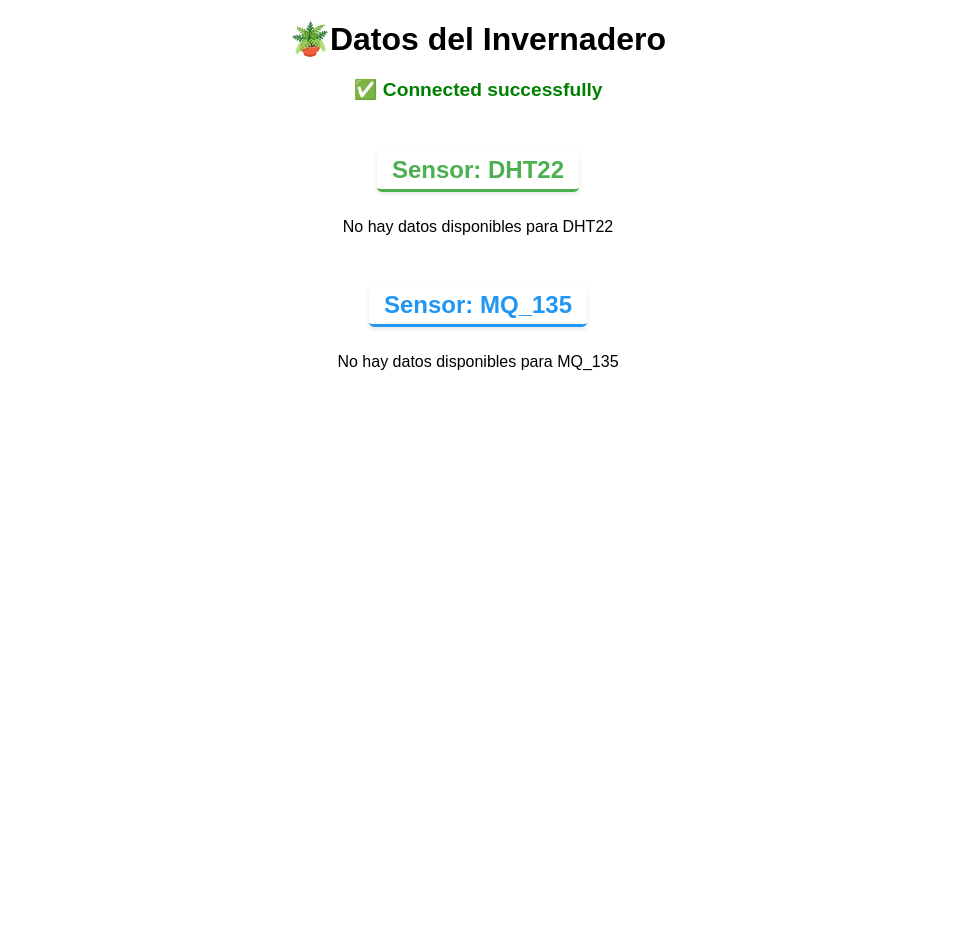
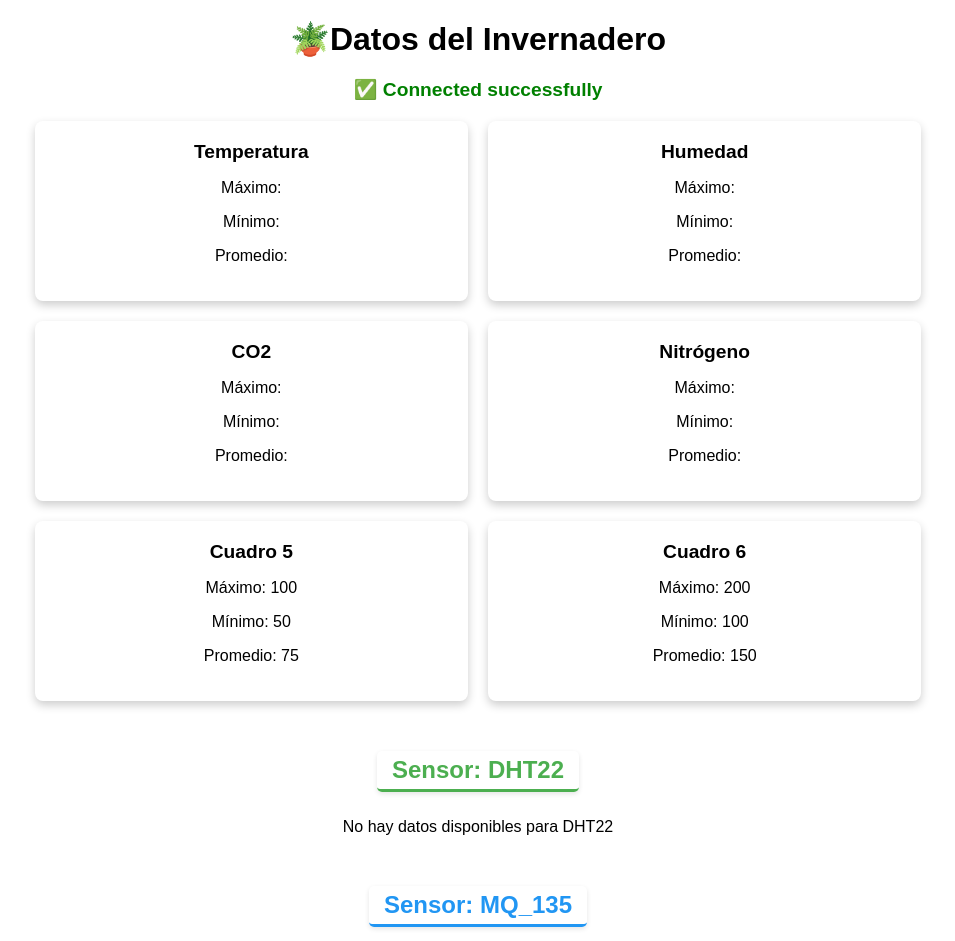
Before and after one commit to scortua/ICCS_PROJECT, a PHP site: page / in a window 1280 px wide. Shown: the top 941 px of the page, without its empty margins (162-1117 px from the left). Before the commit the page ends 371 px from the top, so only its background shows below. Run offline with PHP 8.4, Linux system fonts and the light colour scheme; data that the repository does not hold is empty.

Commit message:
Cambio vizualizacion datos locales

```diff
--- a/Code/WEB/LOCAL/index.php
+++ b/Code/WEB/LOCAL/index.php
@@ -95,6 +95,26 @@
             text-align: center;
             margin-top: 30px;
         }
+
+        /* Estilos para los cuadros */
+        .cuadros-container {
+            display: flex;
+            flex-wrap: wrap;
+            justify-content: center;
+            gap: 20px;
+        }
+        .cuadro {
+            width: calc(33.333% - 20px);
+            box-shadow: 0 4px 10px rgba(0,0,0,0.2);
+            border-radius: 8px;
+            padding: 20px;
+            text-align: center;
+        }
+        .cuadro-title {
+            font-size: 1.2em;
+            font-weight: bold;
+            margin-bottom: 10px;
+        }
     </style>
 </head>
 <body>
@@ -130,6 +150,33 @@
             'MQ_135' => 'azul'
             // Puedes añadir más sensores aquí
         );
+
+        // Títulos de las cajas
+        $titulosCajas = array('Temperatura', 'Humedad', 'CO2', 'Nitrógeno', 'Cuadro 5', 'Cuadro 6');
+
+        // Consultas SQL para obtener los valores máximos, mínimos y promedios
+        $queries = array(
+            'Temperatura' => "SELECT MAX(temperatura) as max, MIN(temperatura) as min, AVG(temperatura) as avg FROM DHT22",
+            'Humedad' => "SELECT MAX(humedad) as max, MIN(humedad) as min, AVG(humedad) as avg FROM DHT22",
+            'CO2' => "SELECT MAX(co2) as max, MIN(co2) as min, AVG(co2) as avg FROM MQ_135",
+            'Nitrógeno' => "SELECT MAX(N) as max, MIN(N) as min, AVG(N) as avg FROM MQ_135",
+            'Cuadro 5' => "SELECT 100 as max, 50 as min, 75 as avg", // Ejemplo estático
+            'Cuadro 6' => "SELECT 200 as max, 100 as min, 150 as avg" // Ejemplo estático
+        );
+
+        echo '<div class="cuadros-container">';
+        foreach ($titulosCajas as $titulo) {
+            $result = $conn->query($queries[$titulo]);
+            if ($result && $row = $result->fetch_assoc()) {
+                echo "<div class='cuadro'>";
+                echo "<div class='cuadro-title'>" . htmlspecialchars($titulo) . "</div>";
+                echo "<p>Máximo: " . htmlspecialchars($row['max']) . "</p>";
+                echo "<p>Mínimo: " . htmlspecialchars($row['min']) . "</p>";
+                echo "<p>Promedio: " . htmlspecialchars($row['avg']) . "</p>";
+                echo "</div>";
+            }
+        }
+        echo '</div>';
 
         // Function to display sensor data in a table with custom color
         function displaySensorData($conn, $tableName, $color, $colores, $limit = 10) {
```
